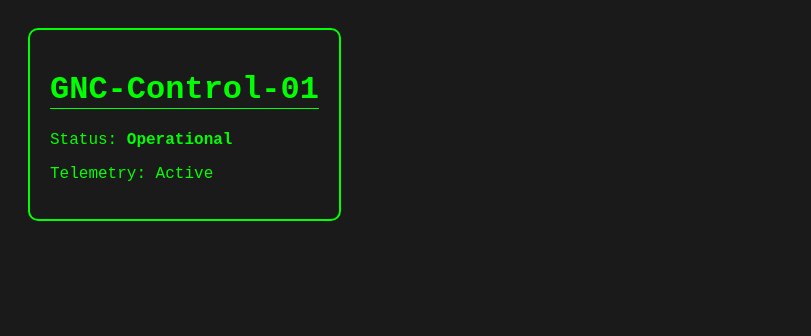
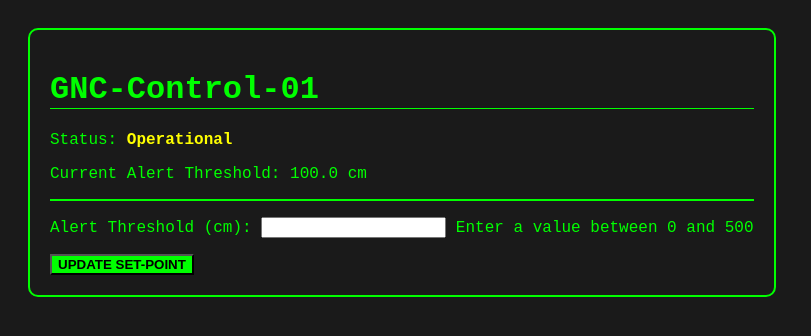
Before and after one commit to vrsp05/gnc-control-dashboard, a Django app: page / in a window 1280 px wide. Shown: the top 336 px of the page, without its empty margins (0-811 px from the left). Run offline with Django 5.2, Linux system fonts and the light colour scheme.

Commit message:
adding user input, error checking, and modify content

```diff
--- /dev/null
+++ b/hmi/forms.py
@@ -0,0 +1,10 @@
+from django import forms
+
+class ControlForm(forms.Form):
+    # Requirement 4: Define min/max values for error checking
+    threshold = forms.FloatField(
+        label='Alert Threshold (cm)',
+        min_value=0.0,
+        max_value=500.0,
+        help_text="Enter a value between 0 and 500"
+    )
--- a/hmi/templates/hmi/dashboard.html
+++ b/hmi/templates/hmi/dashboard.html
@@ -10,9 +10,19 @@
 </head>
 <body>
     <div class="panel">
-        <h1>{{ unit_name }}</h1>
-        <p>Status: <strong>{{ system_status }}</strong></p>
-        <p>Telemetry: Active</p>
-    </div>
+    <h1>{{ unit_name }}</h1>
+    <p>Status: <strong style="color: yellow;">{{ system_status }}</strong></p>
+    <p>Current Alert Threshold: {{ current_threshold }} cm</p>
+
+    <hr style="border: 0.5px solid #00ff00;">
+
+    <form method="post">
+        {% csrf_token %}
+        {{ form.as_p }}
+        <button type="submit" style="background: #00ff00; color: black; font-weight: bold;">
+            UPDATE SET-POINT
+        </button>
+    </form>
+</div>
 </body>
 </html>
--- a/hmi/views.py
+++ b/hmi/views.py
@@ -1,10 +1,26 @@
 from django.shortcuts import render
+from .forms import ControlForm
 
-# Create your views here.
 def dashboard(request):
-    # This dictionary will eventually hold our sensor data
+    current_threshold = 100.0 # Default value
+    system_status = 'Operational'
+
+    if request.method == 'POST':
+        form = ControlForm(request.POST)
+        if form.is_valid():
+            # Requirement 4: Accessing the cleaned/validated data
+            current_threshold = form.cleaned_data['threshold']
+
+            # Requirement 5: Modify content based on input
+            if current_threshold > 400:
+                system_status = 'WARNING: High Threshold Set'
+    else:
+        form = ControlForm()
+
     context = {
-        'system_status': 'Operational',
-        'unit_name': 'GNC-Control-01'
+        'system_status': system_status,
+        'unit_name': 'GNC-Control-01',
+        'form': form,
+        'current_threshold': current_threshold
     }
     return render(request, 'hmi/dashboard.html', context)
```
